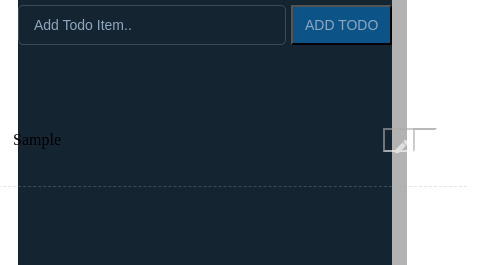
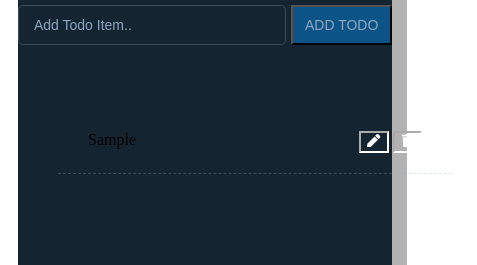
Before and after one commit to shanamohamedali/TodoApp, a React (Vite) app: page / in a window 390 px wide. Both pictures are taken after typing "Sample" into the empty fields and a click on the button "ADD TODO". Shown: the part 142-407 px from the top of the page, 477 px wide, since content can reach past the window. Built offline with nearby package versions, Linux system fonts and the light colour scheme; the HTML template or start-up script is replaced by a standard one.

Commit message:
Responsive design completed

```diff
--- a/src/components/ToDo/ToDo.css
+++ b/src/components/ToDo/ToDo.css
@@ -5,8 +5,8 @@
   margin: 10px;
   background-color: #152431;
   height: 639px;
-  width: 524px;
-  max-width: 100%;
+  max-width: 524px;
+  width: 100%;
   border: 1px #8FA8C11A;
   box-shadow:15px 10px #0000004D;
 
@@ -22,8 +22,20 @@
 .todo-main-container .todo-input-section  {
   display: flex;
   justify-content: center;
-  padding: 25px;
+  padding:  25px;
+
   margin-left: 10px;
   margin-right: 10px;
- width: 100%;
+  max-width: 524px;
+  width :100%;
 }
+.todo-main-container .todo-list-section  {
+  display: flex;
+  justify-content: center;
+  padding-top:  25px;
+  padding-bottom: 25px;
+  margin-left: 10px;
+  margin-right: 10px;
+  max-width: 524px;
+  width :100%;
+}
--- a/src/components/ToDo/ToDo.jsx
+++ b/src/components/ToDo/ToDo.jsx
@@ -44,6 +44,7 @@ export function ToDo() {
     <div className="todo-main-container">
       <h2 className="heading">Todo List</h2>
       <div className="todo-input-section">
+
         <TodoInput
           onChange={handleChange}
           value={todoItem}
@@ -55,10 +56,11 @@ export function ToDo() {
           }}
         />
         <TodoButton onClick={addTodoItem} label="ADD TODO" />
+
       </div>
       {error && (<p className="error">{error}</p>)}
       {todoList.length > 0 && (
-        <div className="todo-input-section">
+         <div className="todo-list-section">
           <TodoList todoList={todoList} setTodoList={setTodoList} />
         </div>
       )}
--- a/src/components/ToDo/TodoButton/TodoButton.css
+++ b/src/components/ToDo/TodoButton/TodoButton.css
@@ -1,6 +1,7 @@
 .todo-button-container{
+    margin-left: 5px;
     width: 30%;
-    margin-left: 5px;
+
 }
 .todo-button-container button{
     background-color:#0C5488;
--- a/src/components/ToDo/TodoEdit/TodoEdit.css
+++ b/src/components/ToDo/TodoEdit/TodoEdit.css
@@ -1,7 +1,6 @@
-.todoedit-container{
-    display: flex;
-    padding: 20px 30px 20px 30px;
-    border-bottom: 1px dashed #8FA8C14D;
-    margin: 0px 10px;
-
+.todoedit-container {
+  display: flex;
+  padding: 20px 30px 20px 30px;
+  border-bottom: 1px dashed #8fa8c14d;
+width: 100%;
 }
--- a/src/components/ToDo/TodoList/TodoList.css
+++ b/src/components/ToDo/TodoList/TodoList.css
@@ -1,43 +1,33 @@
-.todo-list-containter {
+
+.todo-list-containter{
   display: flex;
-  position: relative;
-  width: 524px;
-  max-width: 100%;
-  margin-left: 10px;
-  margin-right: 10px;
-  box-sizing: border-box;
+  width: 100%;
+  flex-direction: column;
+
+}
+
+.todo-list-containter ul li{
+  list-style: none;
+  justify-content: start;
+  width: 80%;
+}
+
+.todo-list-containter .todo-item {
+  display: flex;
+  justify-content: space-between;
   border-bottom: 1px dashed #8FA8C14D;
-}
-.todo-list-containter .todo-item{
-  display: flex;
-  justify-items: center;
-  align-items: center;
-  max-width: 100%;
-  Line-height:18.75px;
-  font-weight:500;
-  font-size:16px;
+  width: 100%;
+  padding: 20px 30px 20px 30px;
+
 }
 
 
-.todo-list-containter ul li {
-  border: none;
-  list-style: none;
-  padding: 20px 30px 20px 30px;
-  width: 100%;
-  word-break: break-all;
-  padding-right: 50px;
-  max-width: 100%;
-}
-.todo-list-containter button {
- justify-content: center;
-  background: transparent;
+.todo-list-containter .todo-item button{
+  justify-content: end;
+  text-align: end;
+  background:transparent;
   filter: invert(1);
-  position: absolute;
-  right: 30px;
-  padding: 10px;
-  height: 24px;
-  width: 23px;
-  opacity:60%;
+
 
 
 }
--- a/src/components/ToDo/TodoList/TodoList.jsx
+++ b/src/components/ToDo/TodoList/TodoList.jsx
@@ -35,8 +35,8 @@ const handleCompleteToggle=(id)=>{
   console.log("..edititem", editItem);
 
   return (
-  <div>
-    <div className="todo-list-containter">
+  <div className="todo-list-containter">
+    <div>
       <ul>
         {todoList.map((item,index) => (
           <div className="todo-item" key={item.id}>
@@ -47,7 +47,7 @@ const handleCompleteToggle=(id)=>{
 
             </li>
             <button
-              style={{ paddingRight: "40px"}}
+              // style={{ paddingRight: "40px"}}
               onClick={() =>
                   setEditItem({
                     ...editItem,
```
Also changed, not shown: src/styles/global.css (+11 -12 lines).
